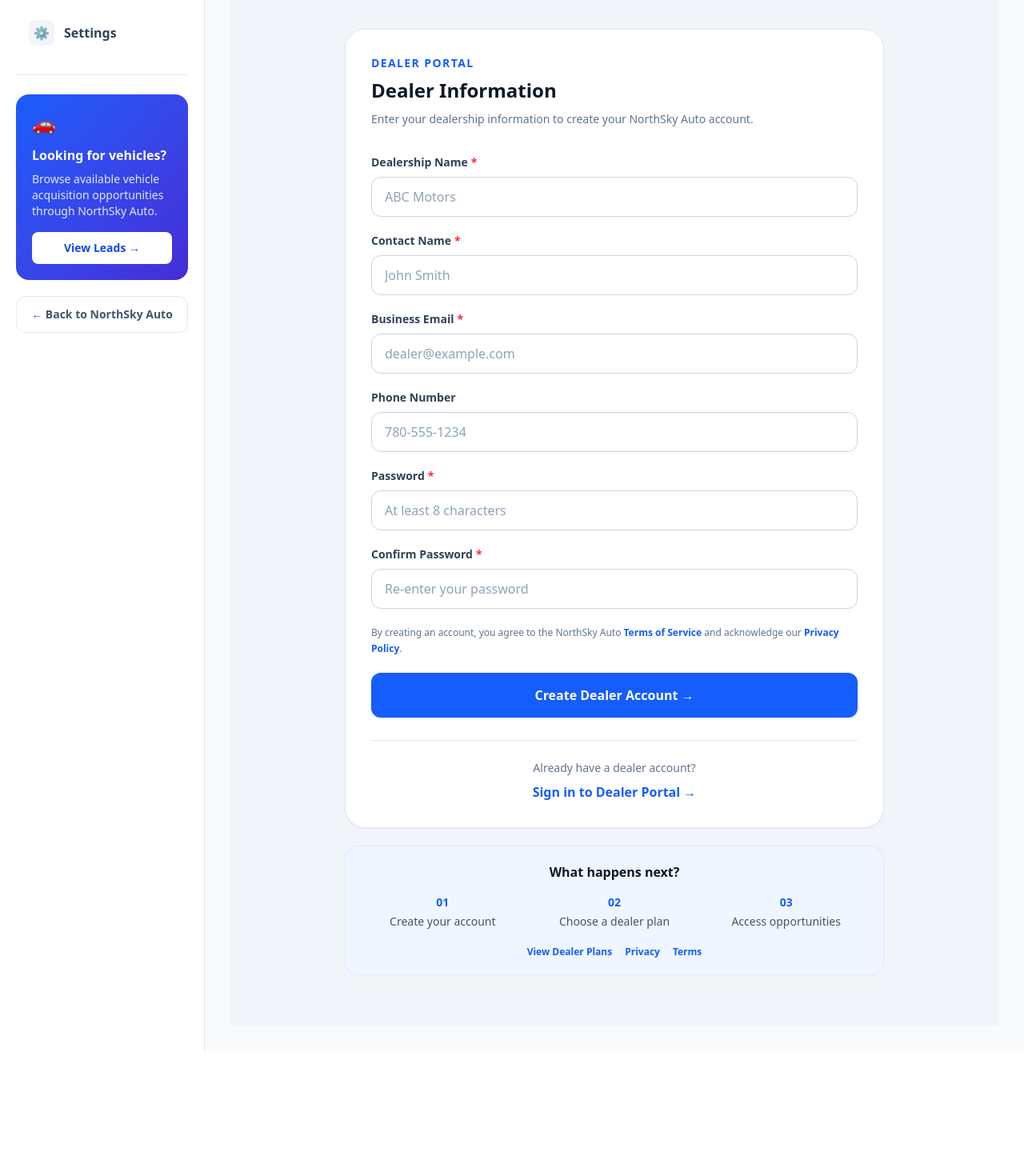
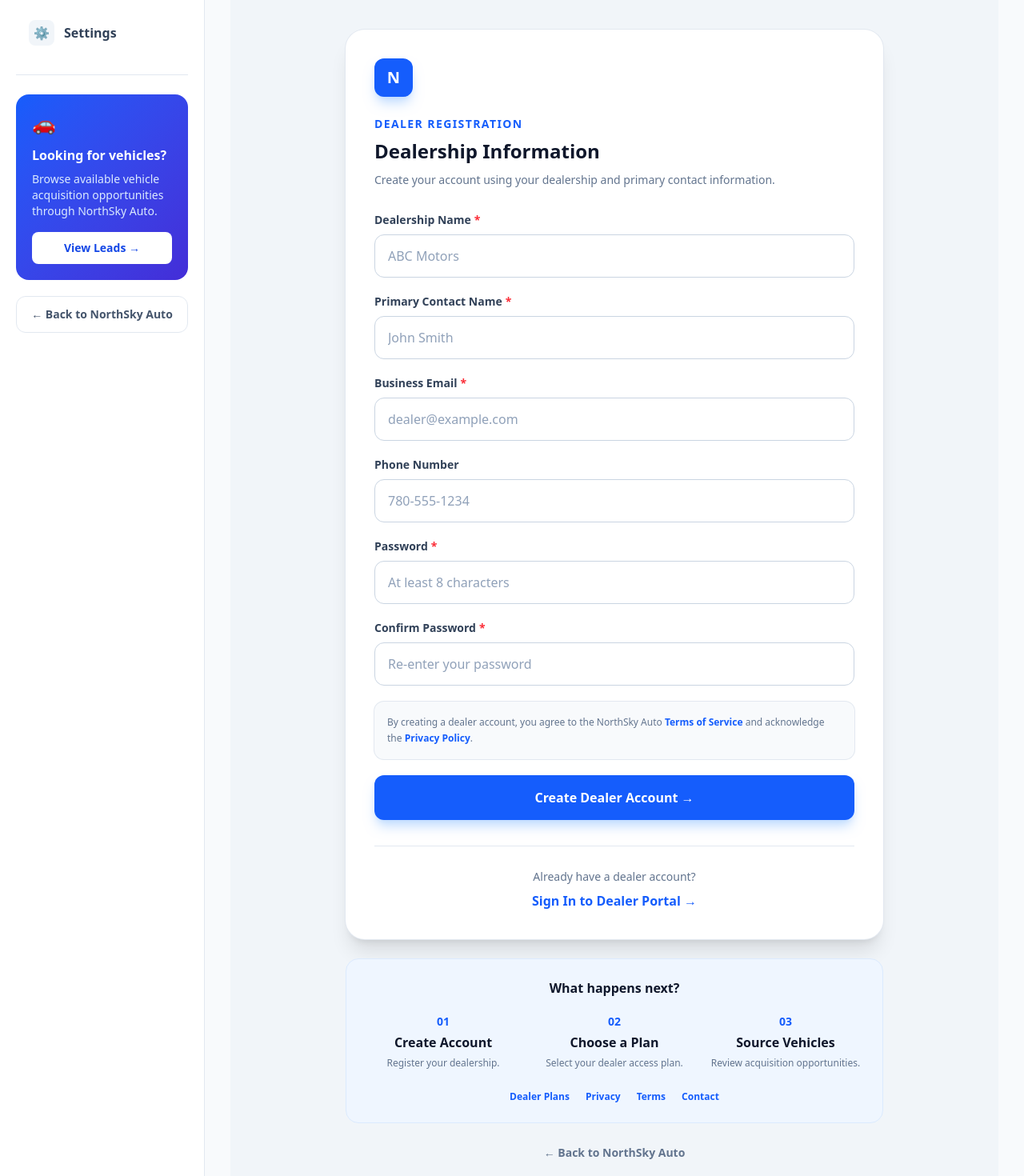
Before and after one commit to Goldylox752/NorthSky-Auto, a Next.js app: page /dealer/register in a window 1280 px wide. Shown: the part 520-1990 px from the top of the page at 80% size. Before the commit the page ends 1834 px from the top, so only its background shows below. Built offline with nearby package versions, Linux system fonts and the light colour scheme.

Commit message:
Update page.jsx

```diff
--- a/app/dealer/register/page.jsx
+++ b/app/dealer/register/page.jsx
@@ -1,6 +1,7 @@
 "use client";
 
 import Link from "next/link";
+import { useRouter } from "next/navigation";
 import { useState } from "react";
 import { createClient } from "@/lib/supabase/client";
 
@@ -14,6 +15,8 @@ const initialForm = {
 };
 
 export default function DealerRegisterPage() {
+  const router = useRouter();
+
   const [form, setForm] = useState(initialForm);
   const [loading, setLoading] = useState(false);
   const [message, setMessage] = useState("");
@@ -31,6 +34,8 @@ export default function DealerRegisterPage() {
   async function handleSubmit(event) {
     event.preventDefault();
 
+    if (loading) return;
+
     setLoading(true);
     setMessage("");
     setSuccess(false);
@@ -41,39 +46,49 @@ export default function DealerRegisterPage() {
       const email = form.email.trim().toLowerCase();
       const phone = form.phone.trim();
 
-      if (!dealershipName || !contactName || !email || !form.password) {
+      if (
+        !dealershipName ||
+        !contactName ||
+        !email ||
+        !form.password ||
+        !form.confirm_password
+      ) {
         throw new Error("Please complete all required fields.");
       }
 
       if (dealershipName.length > 150) {
-        throw new Error("Dealership name is too long.");
+        throw new Error("Dealership name must be 150 characters or less.");
       }
 
       if (contactName.length > 150) {
-        throw new Error("Contact name is too long.");
+        throw new Error("Contact name must be 150 characters or less.");
       }
 
       if (email.length > 254) {
         throw new Error("Email address is too long.");
       }
 
+      const emailValid =
+        /^[^\s@]+@[^\s@]+\.[^\s@]+$/.test(email);
+
+      if (!emailValid) {
+        throw new Error("Please enter a valid email address.");
+      }
+
       if (form.password.length < 8) {
-        throw new Error("Password must be at least 8 characters.");
+        throw new Error(
+          "Password must be at least 8 characters."
+        );
       }
 
       if (form.password !== form.confirm_password) {
         throw new Error("Passwords do not match.");
       }
 
-      const emailIsValid = /^[^\s@]+@[^\s@]+\.[^\s@]+$/.test(email);
-
-      if (!emailIsValid) {
-        throw new Error("Please provide a valid business email address.");
-      }
-
       const supabase = createClient();
 
-      const { data, error } = await supabase.auth.signUp({
+      const { data, error } =
+        await supabase.auth.signUp({
           email,
           password: form.password,
 
@@ -91,18 +106,37 @@ export default function DealerRegisterPage() {
         });
 
       if (error) {
-        console.error("Supabase dealer signup error:", error);
-        throw error;
+        console.error(
+          "Supabase dealer registration error:",
+          error
+        );
+
+        const errorText =
+          error.message?.toLowerCase() || "";
+
+        if (
+          errorText.includes("already registered") ||
+          errorText.includes("user already registered")
+        ) {
+          throw new Error(
+            "An account with this email already exists. Please sign in instead."
+          );
+        }
+
+        throw new Error(
+          error.message ||
+            "Unable to create your dealer account."
+        );
       }
 
       /*
-       * Supabase may require email confirmation.
+       * Email confirmation enabled.
        */
       if (!data?.session) {
         setSuccess(true);
 
         setMessage(
-          "Your dealer account has been created. Please check your email to confirm your account before signing in."
+          "Your dealer account has been created. Check your email to confirm your account before signing in."
         );
 
         setForm(initialForm);
@@ -111,39 +145,29 @@ export default function DealerRegisterPage() {
       }
 
       /*
-       * Email confirmation is disabled and
-       * Supabase created an active session.
+       * Email confirmation disabled.
+       * User already has an authenticated session.
        */
       setSuccess(true);
-
       setMessage(
-        "Your dealer account has been created successfully. Redirecting..."
+        "Dealer account created successfully. Redirecting..."
       );
 
-      window.location.assign("/dealer/dashboard");
+      router.push("/dealer/dashboard");
+      router.refresh();
+
     } catch (error) {
-      console.error("Dealer registration error:", error);
+      console.error(
+        "Dealer registration error:",
+        error
+      );
 
       setSuccess(false);
 
-      let errorMessage =
-        "Unable to create your dealer account. Please try again.";
-
-      if (
-        error?.message?.toLowerCase().includes("already registered")
-      ) {
-        errorMessage =
-          "An account with this email already exists. Please sign in instead.";
-      } else if (
-        error?.message?.toLowerCase().includes("user already registered")
-      ) {
-        errorMessage =
-          "An account with this email already exists. Please sign in instead.";
-      } else if (error?.message) {
-        errorMessage = error.message;
-      }
-
-      setMessage(errorMessage);
+      setMessage(
+        error?.message ||
+          "Unable to create your dealer account. Please try again."
+      );
     } finally {
       setLoading(false);
     }
@@ -154,28 +178,28 @@ export default function DealerRegisterPage() {
 
       {/* HERO */}
 
-      <section className="bg-gradient-to-br from-slate-950 via-blue-950 to-slate-900 text-white">
+      <section className="bg-slate-950 text-white">
 
-        <div className="mx-auto max-w-5xl px-6 py-16 text-center md:py-20">
+        <div className="mx-auto max-w-5xl px-6 py-14 text-center md:py-20">
 
           <Link
             href="/"
-            className="text-sm font-bold text-blue-300 transition hover:text-white"
+            className="inline-flex text-sm font-bold text-blue-300 transition hover:text-white"
           >
             ← NorthSky Auto
           </Link>
 
-          <p className="mt-8 text-sm font-black uppercase tracking-widest text-blue-300">
-            Dealer Registration
+          <p className="mt-8 text-sm font-black uppercase tracking-[0.2em] text-blue-400">
+            Dealer Portal
           </p>
 
-          <h1 className="mt-3 text-4xl font-black tracking-tight md:text-5xl">
+          <h1 className="mt-3 text-4xl font-black tracking-tight sm:text-5xl">
             Create Your Dealer Account
           </h1>
 
           <p className="mx-auto mt-5 max-w-2xl text-lg leading-8 text-slate-300">
-            Create your NorthSky Auto dealer account and begin
-            the onboarding process for vehicle acquisition opportunities.
+            Join NorthSky Auto and create an account for
+            dealership vehicle acquisition opportunities.
           </p>
 
         </div>
@@ -183,38 +207,61 @@ export default function DealerRegisterPage() {
       </section>
 
 
-      {/* REGISTRATION */}
+      {/* FORM */}
 
       <section className="px-6 py-12 md:py-16">
 
         <div className="mx-auto max-w-2xl">
 
-          <div className="rounded-3xl bg-white p-6 shadow-sm ring-1 ring-slate-200 md:p-8">
+          <div className="rounded-3xl bg-white p-7 shadow-xl ring-1 ring-slate-200 sm:p-9">
 
-            <div className="mb-8">
+            {/* HEADER */}
 
-              <p className="text-sm font-black uppercase tracking-widest text-blue-600">
-                Dealer Portal
+            <div>
+
+              <div className="flex h-12 w-12 items-center justify-center rounded-xl bg-blue-600 text-xl font-black text-white shadow-lg shadow-blue-200">
+                N
+              </div>
+
+              <p className="mt-6 text-sm font-black uppercase tracking-widest text-blue-600">
+                Dealer Registration
               </p>
 
               <h2 className="mt-2 text-2xl font-black">
-                Dealer Information
+                Dealership Information
               </h2>
 
               <p className="mt-2 text-sm leading-6 text-slate-500">
-                Enter your dealership information to create your
-                NorthSky Auto account.
+                Create your account using your dealership
+                and primary contact information.
               </p>
 
             </div>
 
 
+            {/* MESSAGE */}
+
+            {message && (
+              <div
+                role={success ? "status" : "alert"}
+                aria-live="polite"
+                className={`mt-6 rounded-xl p-4 text-sm font-semibold ${
+                  success
+                    ? "bg-green-50 text-green-700 ring-1 ring-green-200"
+                    : "bg-red-50 text-red-700 ring-1 ring-red-200"
+                }`}
+              >
+                {message}
+              </div>
+            )}
+
+
+            {/* FORM */}
+
             <form
               onSubmit={handleSubmit}
-              className="space-y-5"
+              className="mt-7 space-y-5"
             >
-
-              {/* DEALERSHIP NAME */}
 
               <Field
                 label="Dealership Name"
@@ -225,13 +272,11 @@ export default function DealerRegisterPage() {
                 autoComplete="organization"
                 maxLength={150}
                 required
+                disabled={loading}
               />
 
-
-              {/* CONTACT NAME */}
-
               <Field
-                label="Contact Name"
+                label="Primary Contact Name"
                 name="contact_name"
                 value={form.contact_name}
                 onChange={handleChange}
@@ -239,10 +284,8 @@ export default function DealerRegisterPage() {
                 autoComplete="name"
                 maxLength={150}
                 required
+                disabled={loading}
               />
-
-
-              {/* EMAIL */}
 
               <Field
                 label="Business Email"
@@ -254,10 +297,8 @@ export default function DealerRegisterPage() {
                 autoComplete="email"
                 maxLength={254}
                 required
+                disabled={loading}
               />
-
-
-              {/* PHONE */}
 
               <Field
                 label="Phone Number"
@@ -268,10 +309,8 @@ export default function DealerRegisterPage() {
                 placeholder="780-555-1234"
                 autoComplete="tel"
                 maxLength={50}
+                disabled={loading}
               />
-
-
-              {/* PASSWORD */}
 
               <Field
                 label="Password"
@@ -283,10 +322,8 @@ export default function DealerRegisterPage() {
                 autoComplete="new-password"
                 minLength={8}
                 required
+                disabled={loading}
               />
-
-
-              {/* CONFIRM PASSWORD */}
 
               <Field
                 label="Confirm Password"
@@ -298,45 +335,35 @@ export default function DealerRegisterPage() {
                 autoComplete="new-password"
                 minLength={8}
                 required
+                disabled={loading}
               />
-
-
-              {/* MESSAGE */}
-
-              {message && (
-                <div
-                  role="alert"
-                  aria-live="polite"
-                  className={`rounded-xl p-4 text-sm font-semibold ${
-                    success
-                      ? "bg-green-50 text-green-700 ring-1 ring-green-200"
-                      : "bg-red-50 text-red-700 ring-1 ring-red-200"
-                  }`}
-                >
-                  {message}
-                </div>
-              )}
 
 
               {/* TERMS */}
 
-              <p className="text-xs leading-5 text-slate-500">
-                By creating an account, you agree to the NorthSky Auto{" "}
+              <div className="rounded-xl bg-slate-50 p-4 text-xs leading-5 text-slate-500 ring-1 ring-slate-200">
+
+                By creating a dealer account, you agree to
+                the NorthSky Auto{" "}
+
                 <Link
                   href="/terms"
-                  className="font-semibold text-blue-600 hover:underline"
+                  className="font-bold text-blue-600 hover:underline"
                 >
                   Terms of Service
                 </Link>{" "}
-                and acknowledge our{" "}
+
+                and acknowledge the{" "}
+
                 <Link
                   href="/privacy"
-                  className="font-semibold text-blue-600 hover:underline"
+                  className="font-bold text-blue-600 hover:underline"
                 >
                   Privacy Policy
                 </Link>
                 .
-              </p>
+
+              </div>
 
 
               {/* SUBMIT */}
@@ -344,10 +371,10 @@ export default function DealerRegisterPage() {
               <button
                 type="submit"
                 disabled={loading}
-                className="w-full rounded-xl bg-blue-600 px-6 py-4 font-black text-white shadow-sm transition hover:bg-blue-700 disabled:cursor-not-allowed disabled:opacity-50"
+                className="w-full rounded-xl bg-blue-600 px-6 py-4 font-black text-white shadow-lg shadow-blue-200 transition hover:bg-blue-700 focus:outline-none focus:ring-4 focus:ring-blue-200 disabled:cursor-not-allowed disabled:opacity-50"
               >
                 {loading
-                  ? "Creating Dealer Account..."
+                  ? "Creating Account..."
                   : "Create Dealer Account →"}
               </button>
 
@@ -356,7 +383,7 @@ export default function DealerRegisterPage() {
 
             {/* LOGIN */}
 
-            <div className="mt-7 border-t border-slate-200 pt-6 text-center">
+            <div className="mt-8 border-t border-slate-200 pt-7 text-center">
 
               <p className="text-sm text-slate-500">
                 Already have a dealer account?
@@ -364,9 +391,9 @@ export default function DealerRegisterPage() {
 
               <Link
                 href="/dealer/login"
-                className="mt-2 inline-block font-bold text-blue-600 hover:text-blue-700 hover:underline"
+                className="mt-2 inline-flex font-bold text-blue-600 transition hover:text-blue-700 hover:underline"
               >
-                Sign in to Dealer Portal →
+                Sign In to Dealer Portal →
               </Link>
 
             </div>
@@ -374,52 +401,43 @@ export default function DealerRegisterPage() {
           </div>
 
 
-          {/* ACCOUNT INFORMATION */}
+          {/* NEXT STEPS */}
 
-          <div className="mt-6 rounded-2xl bg-blue-50 p-5 text-center ring-1 ring-blue-100">
+          <div className="mt-6 rounded-2xl border border-blue-100 bg-blue-50 p-6">
 
-            <h3 className="font-black text-slate-900">
+            <h3 className="text-center font-black text-slate-900">
               What happens next?
             </h3>
 
-            <div className="mt-4 grid gap-3 text-sm text-slate-600 sm:grid-cols-3">
+            <div className="mt-5 grid gap-5 sm:grid-cols-3">
 
-              <div>
-                <div className="font-black text-blue-600">
-                  01
-                </div>
-                <p className="mt-1">
-                  Create your account
-                </p>
-              </div>
+              <Step
+                number="01"
+                title="Create Account"
+                text="Register your dealership."
+              />
 
-              <div>
-                <div className="font-black text-blue-600">
-                  02
-                </div>
-                <p className="mt-1">
-                  Choose a dealer plan
-                </p>
-              </div>
+              <Step
+                number="02"
+                title="Choose a Plan"
+                text="Select your dealer access plan."
+              />
 
-              <div>
-                <div className="font-black text-blue-600">
-                  03
-                </div>
-                <p className="mt-1">
-                  Access opportunities
-                </p>
-              </div>
+              <Step
+                number="03"
+                title="Source Vehicles"
+                text="Review acquisition opportunities."
+              />
 
             </div>
 
-            <div className="mt-5 flex justify-center gap-4 text-xs font-semibold">
+            <div className="mt-6 flex flex-wrap justify-center gap-x-5 gap-y-2 text-xs font-semibold">
 
               <Link
                 href="/pricing"
                 className="text-blue-600 hover:underline"
               >
-                View Dealer Plans
+                Dealer Plans
               </Link>
 
               <Link
@@ -436,7 +454,28 @@ export default function DealerRegisterPage() {
                 Terms
               </Link>
 
+              <Link
+                href="/contact"
+                className="text-blue-600 hover:underline"
+              >
+                Contact
+              </Link>
+
             </div>
+
+          </div>
+
+
+          {/* BACK */}
+
+          <div className="mt-6 text-center">
+
+            <Link
+              href="/"
+              className="text-sm font-semibold text-slate-500 transition hover:text-slate-900"
+            >
+              ← Back to NorthSky Auto
+            </Link>
 
           </div>
 
@@ -451,7 +490,7 @@ export default function DealerRegisterPage() {
 
 /*
 |--------------------------------------------------------------------------
-| Field Component
+| Field
 |--------------------------------------------------------------------------
 */
 
@@ -466,6 +505,7 @@ function Field({
   maxLength,
   minLength,
   required = false,
+  disabled = false,
 }) {
   return (
     <div>
@@ -494,9 +534,41 @@ function Field({
         maxLength={maxLength}
         minLength={minLength}
         required={required}
-        className="w-full rounded-xl border border-slate-300 bg-white px-4 py-3 outline-none transition placeholder:text-slate-400 focus:border-blue-600 focus:ring-2 focus:ring-blue-100"
+        disabled={disabled}
+        className="w-full rounded-xl border border-slate-300 bg-white px-4 py-3.5 text-slate-900 outline-none transition placeholder:text-slate-400 focus:border-blue-600 focus:ring-4 focus:ring-blue-100 disabled:cursor-not-allowed disabled:bg-slate-50"
       />
 
     </div>
   );
 }
+
+
+/*
+|--------------------------------------------------------------------------
+| Step
+|--------------------------------------------------------------------------
+*/
+
+function Step({
+  number,
+  title,
+  text,
+}) {
+  return (
+    <div className="text-center">
+
+      <div className="text-sm font-black text-blue-600">
+        {number}
+      </div>
+
+      <h4 className="mt-1 font-black text-slate-900">
+        {title}
+      </h4>
+
+      <p className="mt-1 text-xs leading-5 text-slate-500">
+        {text}
+      </p>
+
+    </div>
+  );
+}
```
Lines whose indentation alone changed are shown as unchanged.
